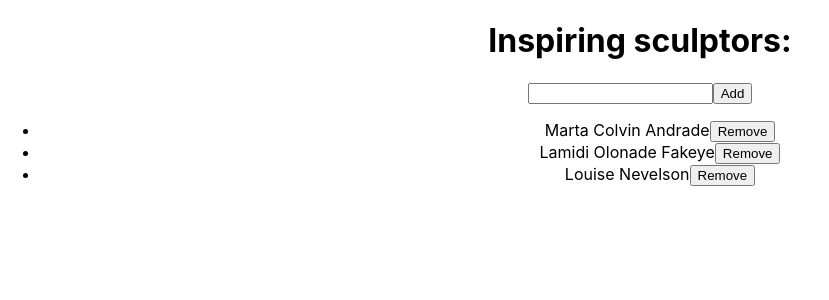
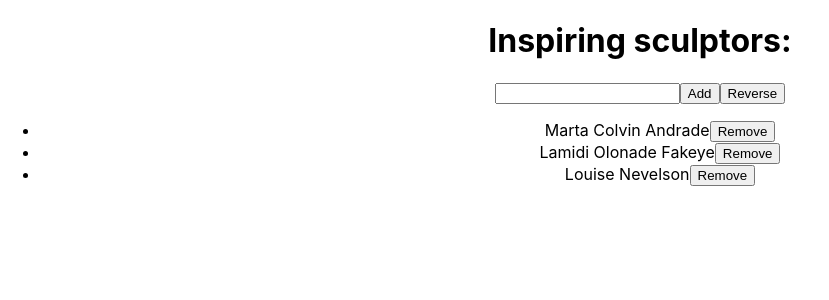
Before and after one commit to Chandan9898Kumar/Update_Array_and_Object, a React (Create React App) app: page /StateChange in a window 1280 px wide. Shown: the top 300 px of the page, without its empty margins (0-829 px from the left). Built offline with nearby package versions, Linux system fonts and the light colour scheme.

Commit message:
Feat: Added reverse features

```diff
--- a/src/Components/StateChanges.js
+++ b/src/Components/StateChanges.js
@@ -1,13 +1,13 @@
-import React,{ useState } from 'react';
+import React, { useState } from 'react';
 
 let nextId = 0;
 
 let initialArtists = [
     { id: 0, name: 'Marta Colvin Andrade' },
-    { id: 1, name: 'Lamidi Olonade Fakeye'},
-    { id: 2, name: 'Louise Nevelson'},
+    { id: 1, name: 'Lamidi Olonade Fakeye' },
+    { id: 2, name: 'Louise Nevelson' },
 ];
- const StateList=()=> {
+const StateList = () => {
     const [name, setName] = useState('');
     const [artists, setArtists] = useState(initialArtists);
 
@@ -52,7 +52,7 @@ let initialArtists = [
 
 
 
-const  HandleRemove=(e,artist)=>{
+    const HandleRemove = (e, artist) => {
         // Here, artists.filter(a => a.id !== artist.id) means “create an array that consists of those artists
         // whose IDs are different from artist.id”. In other words, each artist’s “Delete” button will filter
         // that artist out of the array, and then request a re-render with the resulting array.
@@ -60,13 +60,30 @@ const  HandleRemove=(e,artist)=>{
 
         e.preventDefault()
         setArtists(
-        artists.filter((a)=>{
-            return a.id !==artist.id
+            artists.filter((a) => {
+                return a.id !== artist.id
             })
 
         )
     }
-console.log(artists,'artist')
+
+    //                                     Reverse the items.
+
+    // There are some things you can’t do with the spread syntax and non-mutating methods
+    // like map() and filter() alone. For example, you may want to reverse or sort an array.
+    // The JavaScript reverse() and sort() methods are mutating the original array,
+    // so you can’t use them directly.
+
+    // However, you can copy the array first, and then make changes to it.
+    const ReverseItem = () => {
+        // we used the [...artists] spread syntax to create a copy of the original array first.
+        //  Now that you have a copy, you can use mutating methods like nextList.reverse() or
+        //  nextList.sort(), or even assign individual items with nextList[0] = "something".
+
+        const reverseData = [...artists]
+        reverseData.reverse()
+        setArtists(reverseData)
+    }
     return (
         <>
             <h1>Inspiring sculptors:</h1>
@@ -100,6 +117,9 @@ console.log(artists,'artist')
                 //   ]);
             }}>Add</button>
 
+            <button
+                onClick={() => ReverseItem()}>Reverse</button>
+
             <>
                 <ul>
                     <>
@@ -107,7 +127,7 @@ console.log(artists,'artist')
                             <li key={artist.id}>
                                 {artist.name}
                                 <button
-          onClick={(e)=> HandleRemove(e,artist)}>Remove</button>
+                                    onClick={(e) => HandleRemove(e, artist)}>Remove</button>
                             </li>
 
                         ))}
```
Lines whose indentation alone changed are shown as unchanged.
